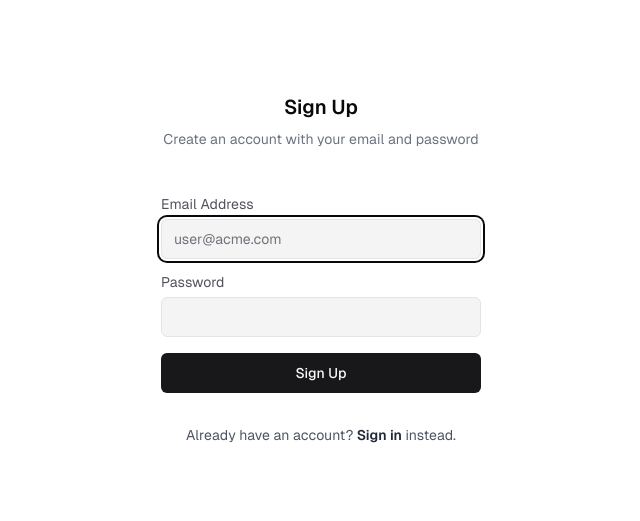
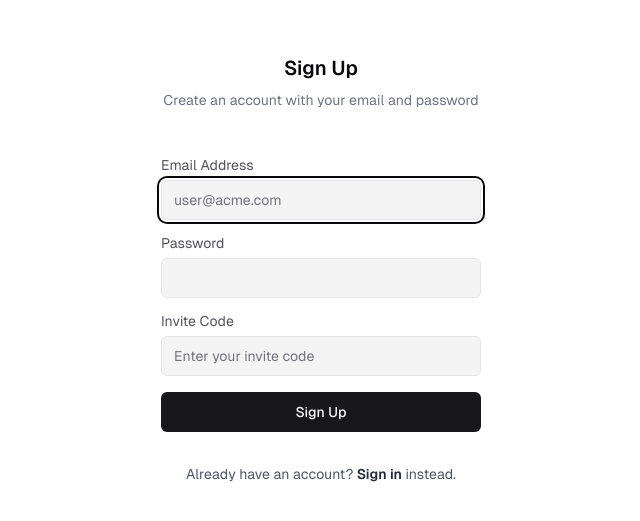
Before and after one commit to spanishflu-est1918/the-pulse, a Next.js app: page /register in a window 1280 px wide. Shown: the part 131-652 px from the top of the page, without its empty margins (319-959 px from the left). Built offline with nearby package versions, Linux system fonts and the light colour scheme.

Commit message:
Invite code

```diff
--- a/app/(auth)/actions.ts
+++ b/app/(auth)/actions.ts
@@ -2,6 +2,7 @@
 
 import { z } from 'zod';
 
+import { VALID_INVITE_CODES } from '@/lib/constants';
 import { createUser, getUser } from '@/lib/db/queries';
 
 import { signIn } from './auth';
@@ -9,6 +10,15 @@ import { signIn } from './auth';
 const authFormSchema = z.object({
   email: z.string().email(),
   password: z.string().min(6),
+});
+
+const registerFormSchema = authFormSchema.extend({
+  inviteCode: z.string().refine(
+    (code) => VALID_INVITE_CODES.includes(code),
+    {
+      message: 'Invalid invite code',
+    }
+  ),
 });
 
 export interface LoginActionState {
@@ -48,7 +58,8 @@ export interface RegisterActionState {
     | 'success'
     | 'failed'
     | 'user_exists'
-    | 'invalid_data';
+    | 'invalid_data'
+    | 'invalid_invite_code';
 }
 
 export const register = async (
@@ -56,9 +67,10 @@ export const register = async (
   formData: FormData,
 ): Promise<RegisterActionState> => {
   try {
-    const validatedData = authFormSchema.parse({
+    const validatedData = registerFormSchema.parse({
       email: formData.get('email'),
       password: formData.get('password'),
+      inviteCode: formData.get('inviteCode'),
     });
 
     const [user] = await getUser(validatedData.email);
@@ -76,6 +88,14 @@ export const register = async (
     return { status: 'success' };
   } catch (error) {
     if (error instanceof z.ZodError) {
+      const inviteCodeError = error.errors.find(
+        (err) => err.path.includes('inviteCode')
+      );
+
+      if (inviteCodeError) {
+        return { status: 'invalid_invite_code' };
+      }
+
       return { status: 'invalid_data' };
     }
 
--- a/app/(auth)/register/page.tsx
+++ b/app/(auth)/register/page.tsx
@@ -14,6 +14,7 @@ export default function Page() {
   const router = useRouter();
 
   const [email, setEmail] = useState('');
+  const [inviteCode, setInviteCode] = useState('');
   const [isSuccessful, setIsSuccessful] = useState(false);
 
   const [state, formAction] = useActionState<RegisterActionState, FormData>(
@@ -30,6 +31,8 @@ export default function Page() {
       toast.error('Failed to create account');
     } else if (state.status === 'invalid_data') {
       toast.error('Failed validating your submission!');
+    } else if (state.status === 'invalid_invite_code') {
+      toast.error('Invalid invite code');
     } else if (state.status === 'success') {
       toast.success('Account created successfully');
       setIsSuccessful(true);
@@ -39,6 +42,7 @@ export default function Page() {
 
   const handleSubmit = (formData: FormData) => {
     setEmail(formData.get('email') as string);
+    setInviteCode(formData.get('inviteCode') as string);
     formAction(formData);
   };
 
@@ -51,7 +55,12 @@ export default function Page() {
             Create an account with your email and password
           </p>
         </div>
-        <AuthForm action={handleSubmit} defaultEmail={email}>
+        <AuthForm
+          action={handleSubmit}
+          defaultEmail={email}
+          showInviteCode={true}
+          defaultInviteCode={inviteCode}
+        >
           <SubmitButton isSuccessful={isSuccessful}>Sign Up</SubmitButton>
           <p className="text-center text-sm text-gray-600 mt-4 dark:text-zinc-400">
             {'Already have an account? '}
--- a/components/auth-form.tsx
+++ b/components/auth-form.tsx
@@ -7,12 +7,16 @@ export function AuthForm({
   action,
   children,
   defaultEmail = '',
+  showInviteCode = false,
+  defaultInviteCode = '',
 }: {
   action: NonNullable<
     string | ((formData: FormData) => void | Promise<void>) | undefined
   >;
   children: React.ReactNode;
   defaultEmail?: string;
+  showInviteCode?: boolean;
+  defaultInviteCode?: string;
 }) {
   return (
     <Form action={action} className="flex flex-col gap-4 px-4 sm:px-16">
@@ -54,6 +58,27 @@ export function AuthForm({
         />
       </div>
 
+      {showInviteCode && (
+        <div className="flex flex-col gap-2">
+          <Label
+            htmlFor="inviteCode"
+            className="text-zinc-600 font-normal dark:text-zinc-400"
+          >
+            Invite Code
+          </Label>
+
+          <Input
+            id="inviteCode"
+            name="inviteCode"
+            className="bg-muted text-md md:text-sm"
+            type="text"
+            placeholder="Enter your invite code"
+            required
+            defaultValue={defaultInviteCode}
+          />
+        </div>
+      )}
+
       {children}
     </Form>
   );
--- /dev/null
+++ b/lib/constants.ts
@@ -0,0 +1,9 @@
+export const VALID_INVITE_CODES = [
+  'ACYBORG',
+  'CYBERYOGIN',
+];
+
+export const INVITE_CODE_ERROR_MESSAGES = {
+  INVALID: 'Invalid invite code',
+  REQUIRED: 'Invite code is required',
+};
```
